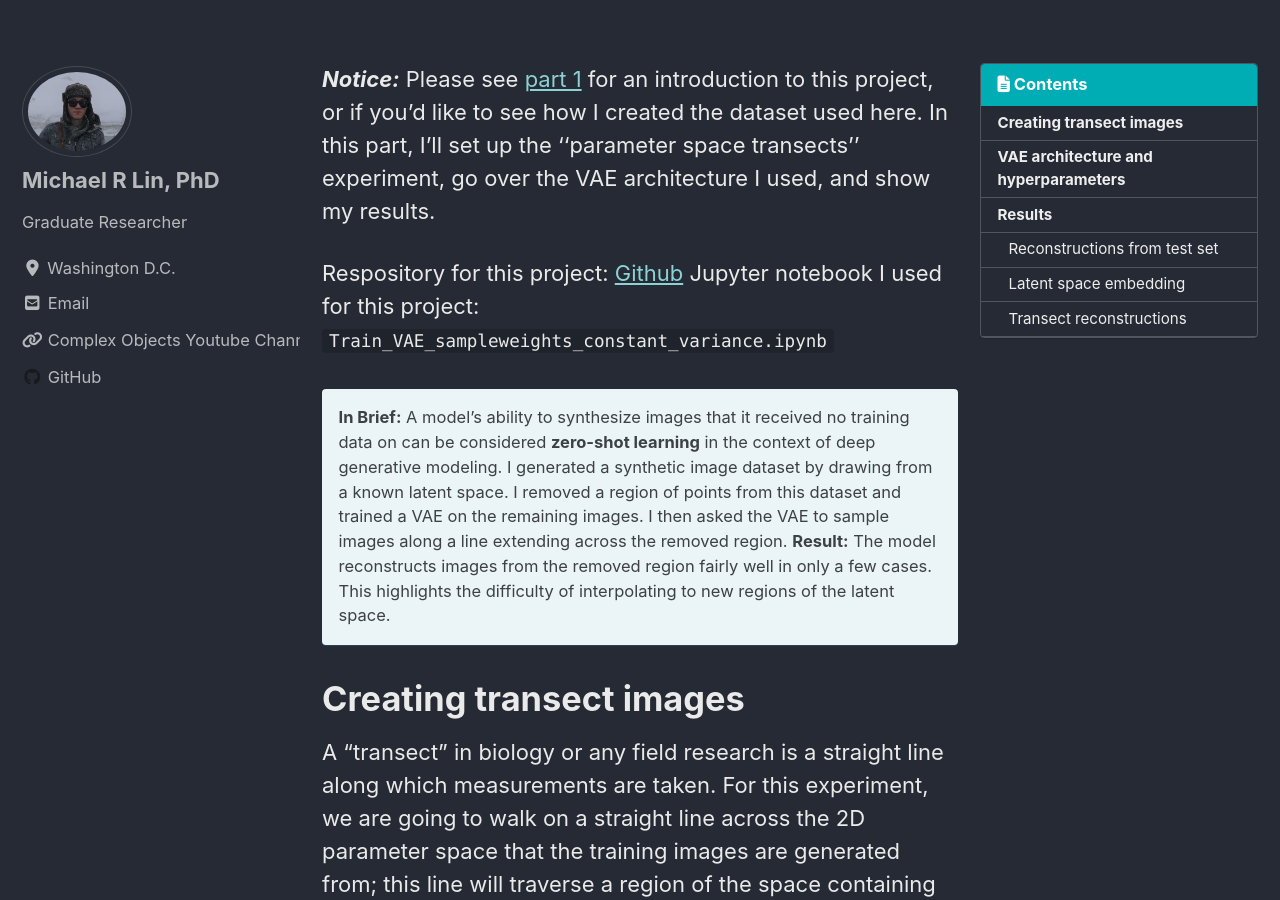
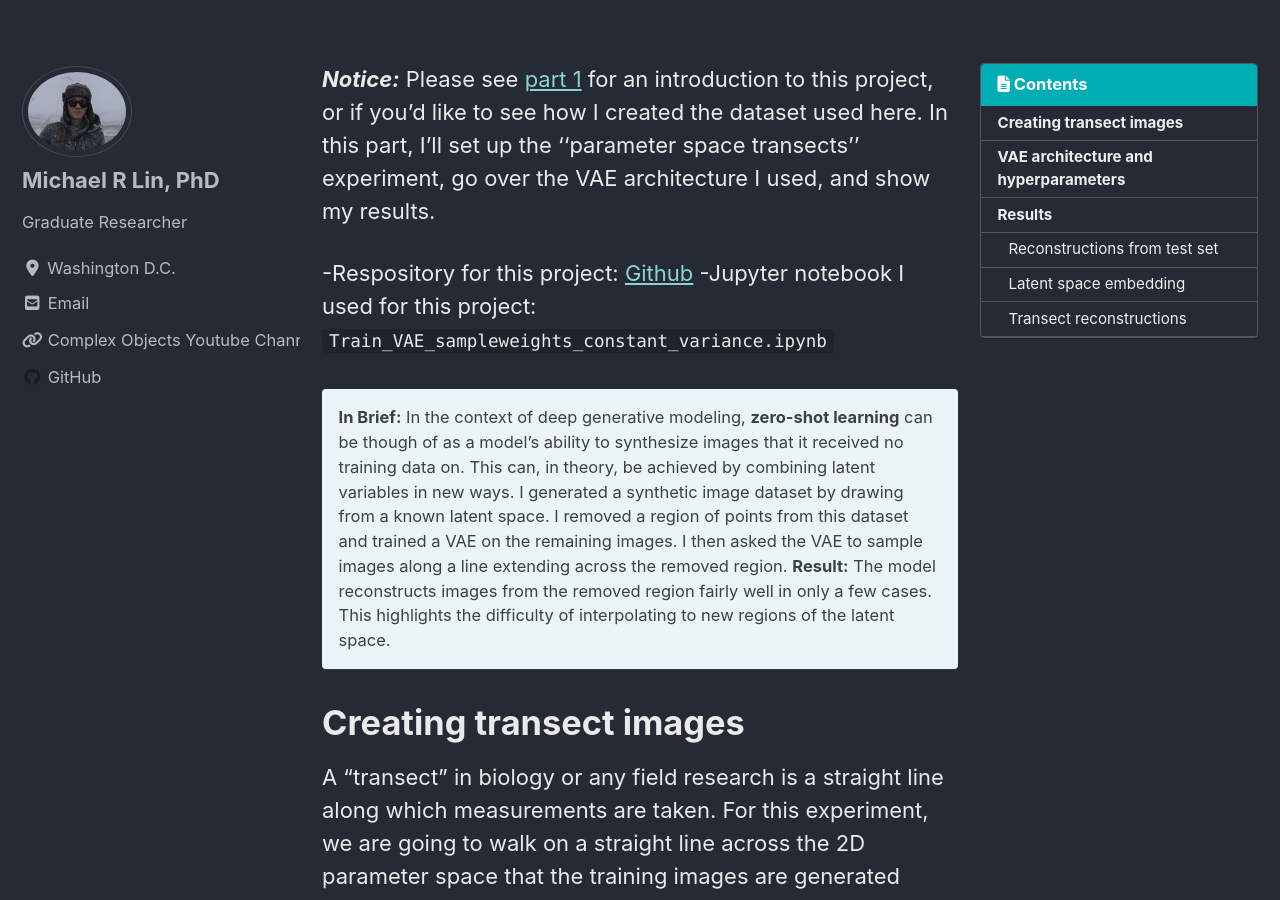
Before and after one commit to M-Lin-DM/M-Lin-DM.github.io, a Jekyll site: the page built from _posts/2021-04-10-VAE-zeroshot-part-2.md, in a window 1280 px wide and 900 px high, scrolled down 523 px. Built offline with Jekyll 4.4.1, drawn with Linux system fonts in a browser that asks for light colours; cached includes are drawn as plain includes; nearby versions of some CDN libraries; formulas are drawn with MathJax 3.

Commit message:
description

```diff
--- a/_posts/2021-04-10-VAE-zeroshot-part-2.md
+++ b/_posts/2021-04-10-VAE-zeroshot-part-2.md
@@ -17,10 +17,11 @@ toc_label: "Contents"
 
 ***Notice:*** Please see [part 1](/VAE_zeroshot_1/) for an introduction to this project, or if you'd like to see how I created the dataset used here. In this part, I'll set up the ''parameter space transects'' experiment, go over the VAE architecture I used, and show my results.
 
-Respository for this project: [Github](https://github.com/M-Lin-DM/VAE-zeroshot-learning)
-Jupyter notebook I used for this project: `Train_VAE_sampleweights_constant_variance.ipynb`
+-Respository for this project: [Github](https://github.com/M-Lin-DM/VAE-zeroshot-learning)
+-Jupyter notebook I used for this project: `Train_VAE_sampleweights_constant_variance.ipynb`
+{: .notice--alert}
 
-**In Brief:** A model's ability to synthesize images that it received no training data on can be considered **zero-shot learning** in the context of deep generative modeling. I generated a synthetic image dataset by drawing from a known latent space. I removed a region of points from this dataset and trained a VAE on the remaining images. I then asked the VAE to sample images along a line extending across the removed region. **Result:** The model reconstructs images from the removed region fairly well in only a few cases. This highlights the difficulty of interpolating to new regions of the latent space.
+**In Brief:** In the context of deep generative modeling, **zero-shot learning** can be though of as a model's ability to synthesize images that it received no training data on. This can, in theory, be achieved by combining latent variables in new ways. I generated a synthetic image dataset by drawing from a known latent space. I removed a region of points from this dataset and trained a VAE on the remaining images. I then asked the VAE to sample images along a line extending across the removed region. **Result:** The model reconstructs images from the removed region fairly well in only a few cases. This highlights the difficulty of interpolating to new regions of the latent space.
 {: .notice--info}
 
 # Creating transect images
```
Also changed, not shown: _posts/2021-04-09-VAE-zeroshot-part-1.md (+2 -1 lines).
